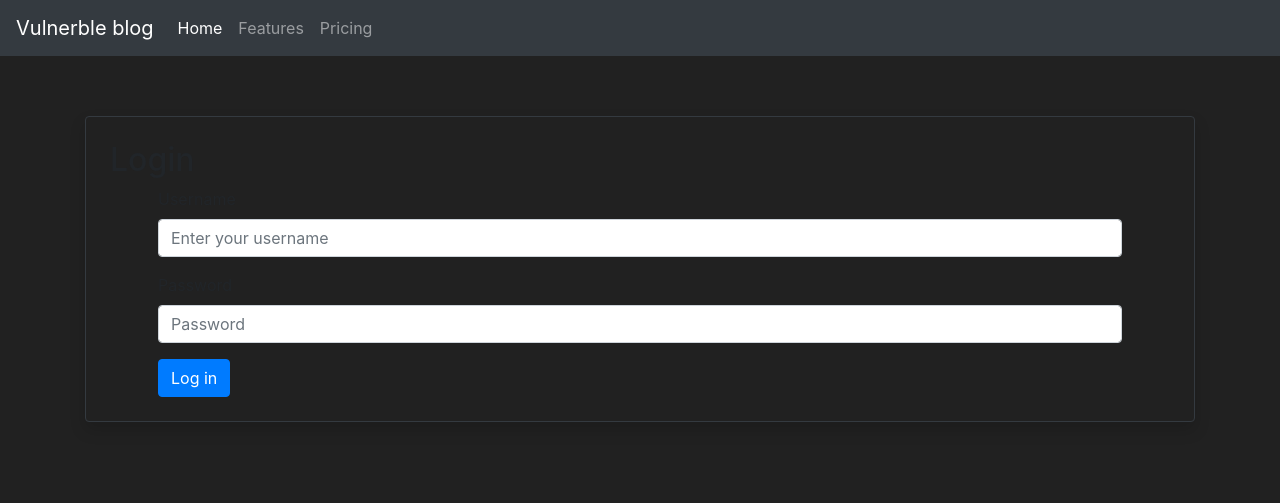
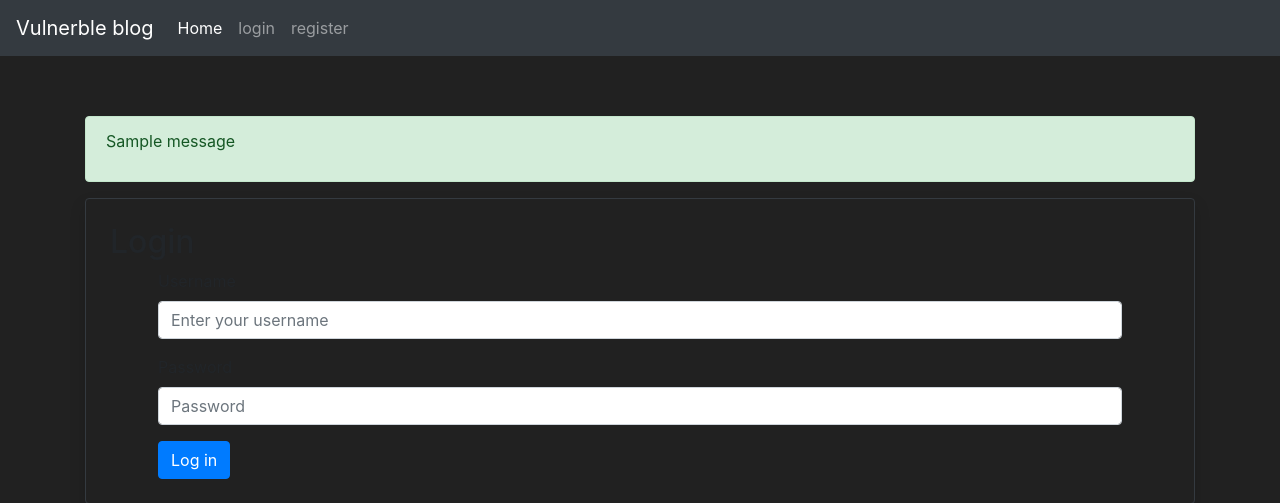
Before and after one commit to xaner4/vulnerable-flask-web-app, a Flask app: page /user/login in a window 1280 px wide. Shown: the top 503 px of the page. Run offline with Flask 2, Linux system fonts and the light colour scheme; one stand-in notice (Sample message) is shown; parts of the project's set-up code (start-up, migrations or seed data) failed here and were passed over; some libraries are stand-ins or nearby versions.

Commit message:
Addes navbar and flash massages to base

```diff
--- a/app/templates/base.html
+++ b/app/templates/base.html
@@ -24,23 +24,37 @@
         <li class="nav-item active">
           <a class="nav-link" href="/">Home <span class="sr-only">(current)</span></a>
         </li>
-        <li class="nav-item ">
-          <a class="nav-link" href="#">Features</a>
-        </li>
-        <li class="nav-item">
-          <a class="nav-link" href="#">Pricing</a>
-        </li>
+        {% if g.user %}
+          <li class="nav-item">
+            <p class="nav-link">{{ g.user["username"] }}</p>
+          </li>
+          <li class="nav-item">
+            <a class="nav-link" href="/user/logout">logout</a>
+          </li>
+        {% else %}
+          <li class="nav-item">
+            <a class="nav-link" href="/user/login">login</a>
+          </li>
+          <li class="nav-item">
+            <a class="nav-link" href="/user/register">register</a>
+          </li>
+        {% endif %}
       </ul>
     </div>
   </nav>
 
   <main role="main" class="flex-shrink-0">
     <div class="container pb-5">
-      {% if err %}
-        <div class="container alert alert-warning" role="alert">
-          <p>{{err}}</p>
-        </div>
-      {% endif %}
+      {% with messages = get_flashed_messages(with_categories=true)%}
+        {% if messages %}
+          {% for category, msg in messages %}
+            <div class="container alert alert-{{category}}" role="alert">
+              <p>{{msg}}</p>
+            </div>
+          {% endfor %}
+        {% endif %}
+      {% endwith %}
+
       {% block content %}{% endblock %}
     </div>
   </main>
```
